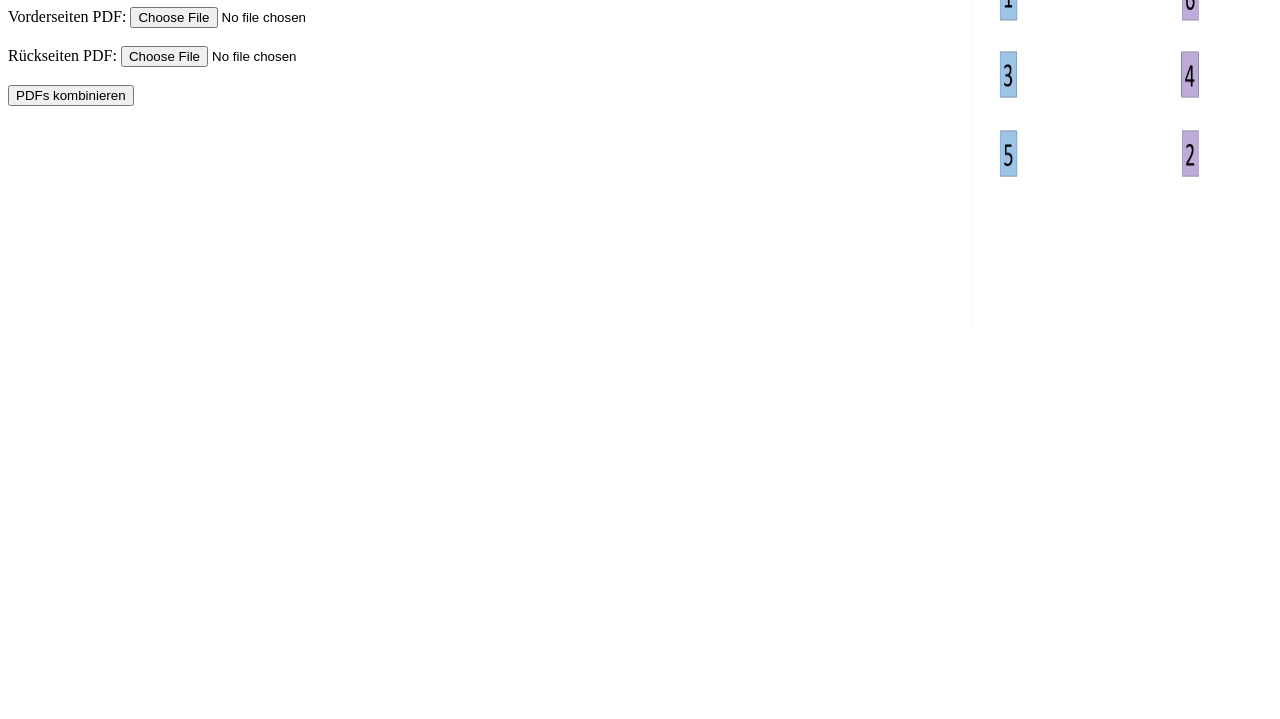
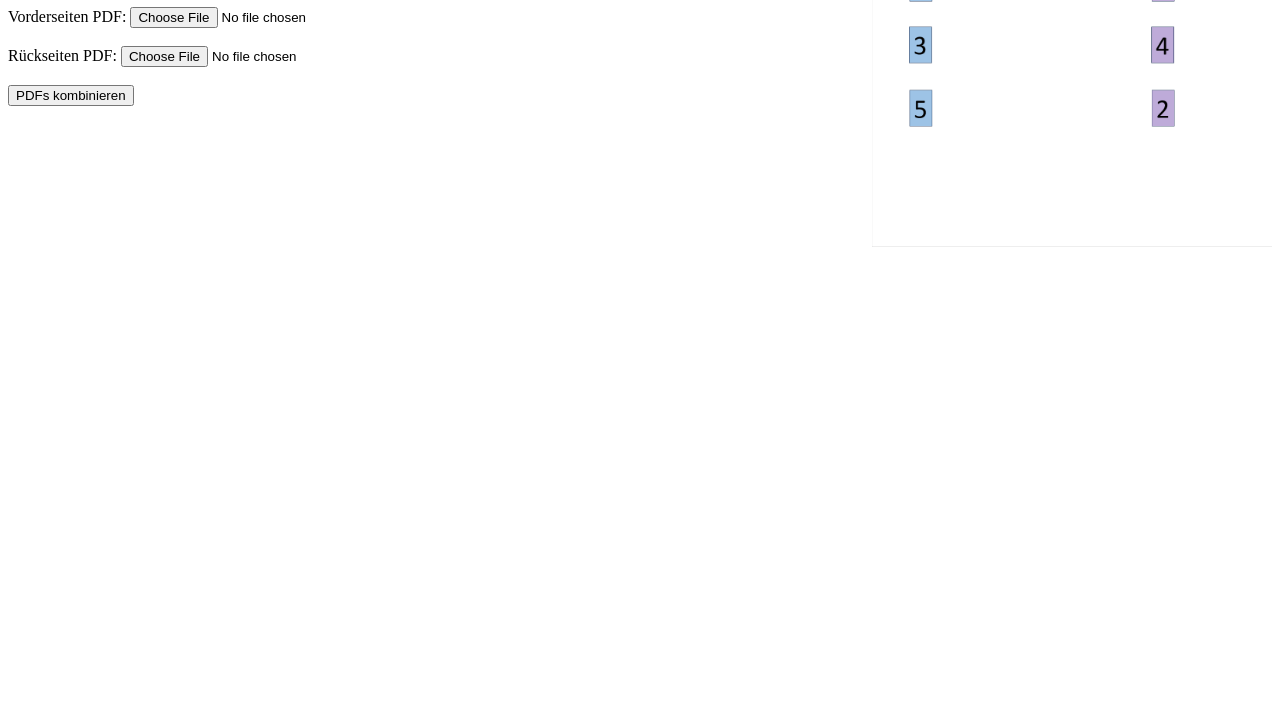
Before and after one commit to pdfconverter012/pdfconverter, a plain HTML site: page index.html in a window 1280 px wide. Shown: the part 81-800 px from the top of the page. Drawn offline with Linux system fonts and the light colour scheme.

Commit message:
index.html

```diff
--- a/index.html
+++ b/index.html
@@ -15,18 +15,20 @@
             flex: 1;
         }
         #slideshow {
-            width: 300px; /* oder eine gewünschte Breite */
-            height: 400px; /* oder eine gewünschte Höhe */
+            width: 400px; /* Setze die Breite entsprechend dem Verhältnis 5:4 */
+            height: 320px; /* Setze die Höhe entsprechend dem Verhältnis 5:4 */
             position: relative;
             overflow: hidden;
             margin-left: 20px;
+            background-color: #000; /* Optionale Hintergrundfarbe */
         }
         #slideshow img {
             width: 100%;
-            height: 100%;
+            height: auto;
             position: absolute;
-            top: 0;
-            left: 0;
+            top: 50%;
+            left: 50%;
+            transform: translate(-50%, -50%);
             opacity: 0;
             transition: opacity 1s;
         }
```
